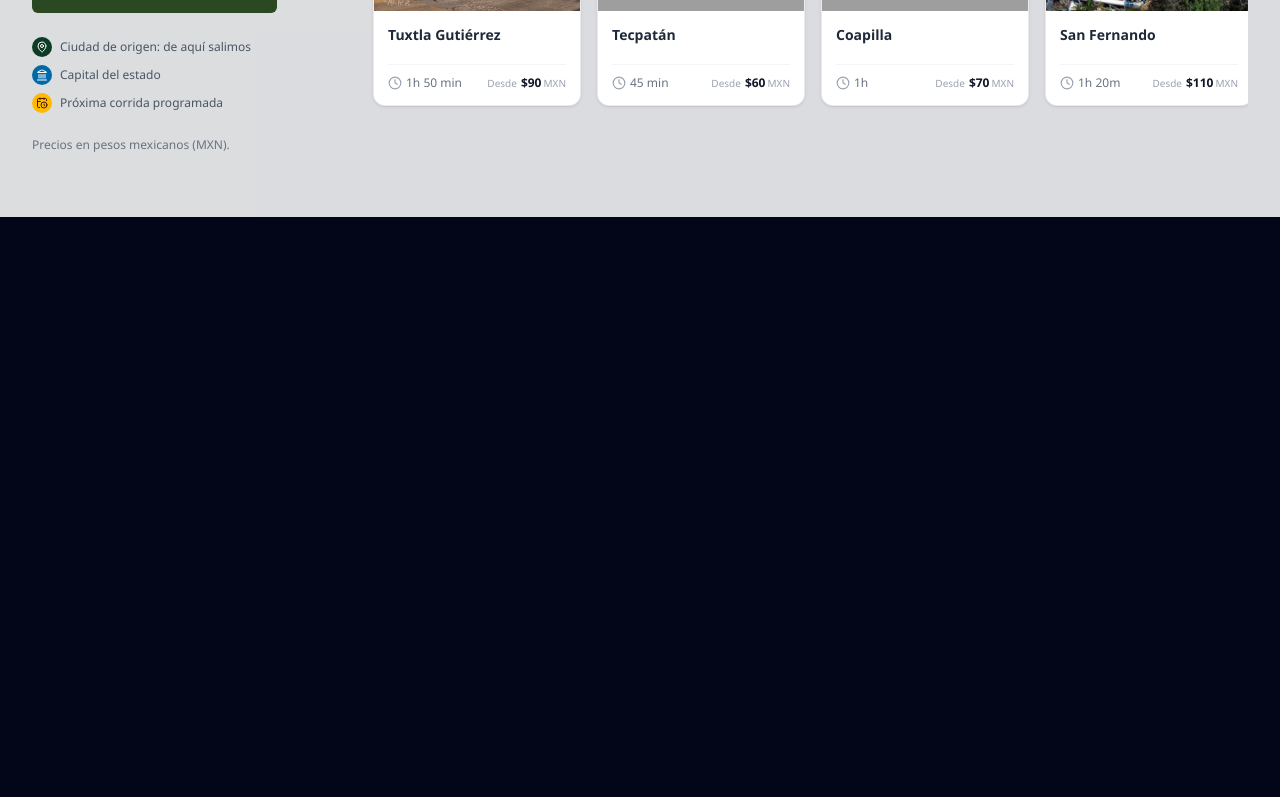
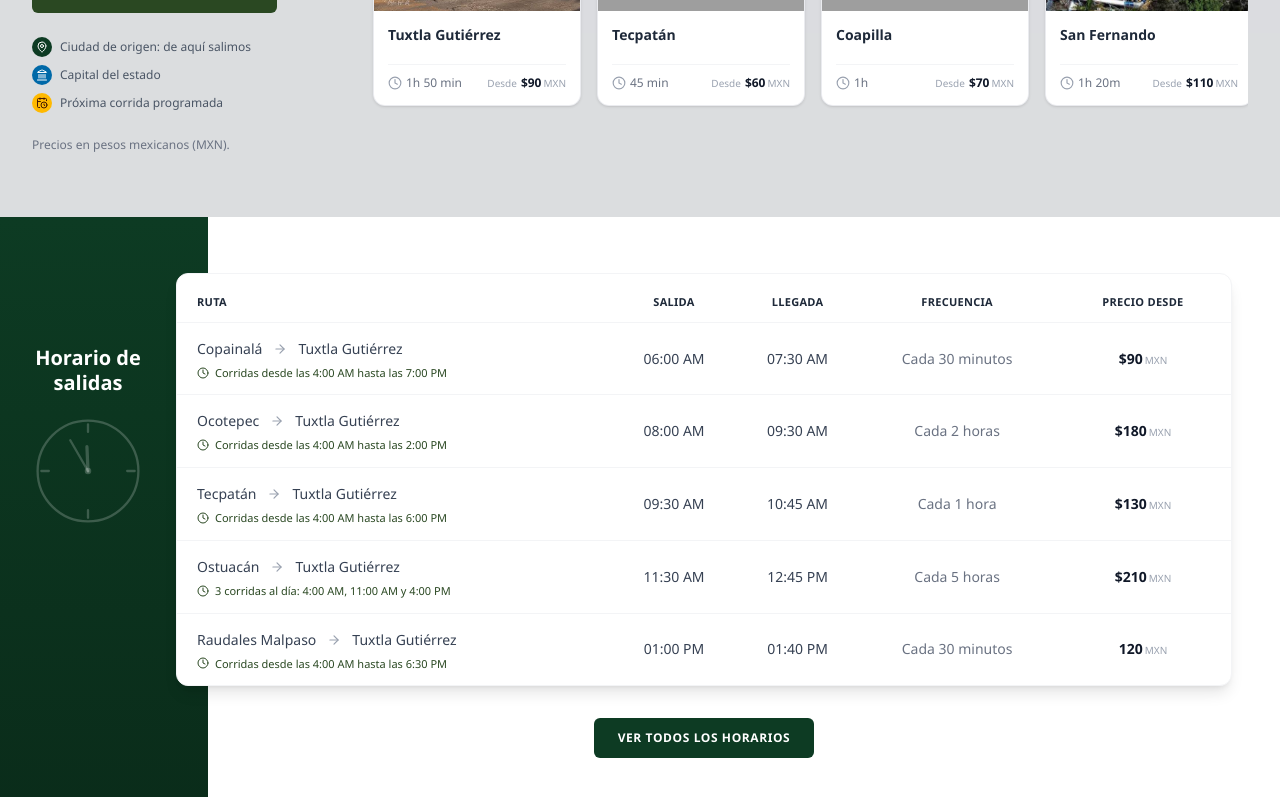
Before and after one commit to Isaili/zoque, a Next.js app: page / in a window 1280 px wide. Shown: the part 2000-2797 px from the top of the page. Before the commit the page ends 2217 px from the top, so only its background shows below. Built offline with nearby package versions, Linux system fonts and the light colour scheme; grey boxes are pictures that could not be loaded.

Commit message:
feat: corridas

```diff
--- a/src/app/page.tsx
+++ b/src/app/page.tsx
@@ -1,4 +1,4 @@
-import { Navbar, HeroSection, FooterBanner, AboutSection, DestinationsSection } from '@/features/home';
+import { Navbar, HeroSection, FooterBanner, AboutSection, DestinationsSection, SchedulesSection } from '@/features/home';
 
 export default function HomePage() {
   return (
@@ -8,6 +8,7 @@ export default function HomePage() {
       <FooterBanner />
       <AboutSection />
       <DestinationsSection />
+      <SchedulesSection />
 
     </main>
   );
--- a/src/features/home/components/HeroSection.tsx
+++ b/src/features/home/components/HeroSection.tsx
@@ -14,7 +14,7 @@ export function HeroSection() {
       </div>
 
       <div className="max-w-full sm:max-w-xl space-y-5 sm:space-y-6 text-white my-auto pt-10 sm:pt-12 lg:pt-0">
-        <h2 className="text-[2.25rem] sm:text-4xl md:text-5xl lg:text-6xl font-normal italic font-merriweather tracking-wide uppercase leading-[1.08] sm:leading-[1.12]">
+        <h2 className="text-[2.25rem] sm:text-4xl md:text-5xl lg:text-6xl italic font-merriweather tracking-[-0.06em] uppercase leading-[0.85]">
           <span className="block text-[#F5F2EB]">
             CONECTAMOS
           </span>
--- a/src/features/home/index.ts
+++ b/src/features/home/index.ts
@@ -3,4 +3,5 @@ export { HeroSection } from './components/HeroSection';
 export { FooterBanner } from './components/FooterBanner';
 export { AboutSection } from '../about/components/AboutSection';
 export { DestinationsSection } from '../destinations/components/DestinationsSection';
+export { SchedulesSection } from '../schedules/components/SchedulesSection';
 // ... las demás exportaciones
--- /dev/null
+++ b/src/features/schedules/components/SchedulesSection.tsx
@@ -0,0 +1,196 @@
+'use client';
+
+import { useState, useEffect } from 'react';
+import { ArrowRight, Clock } from 'lucide-react';
+
+interface Schedule {
+  id: string;
+  from: string;
+  to: string;
+  departure: string;
+  arrival: string;
+  frequency: string;
+  price: string;
+  note?: string;
+  reverse?: Partial<Pick<Schedule, 'departure' | 'arrival' | 'note'>>;
+}
+
+const runsNote = (first: string, last: string) => `Corridas desde las ${first} hasta las ${last}`;
+const FIRST_LAST_NOTE = runsNote('4:00 AM', '7:00 PM');
+
+const SCHEDULES: Schedule[] = [
+  { id: '1', from: 'Copainalá', to: 'Tuxtla Gutiérrez', departure: '06:00 AM', arrival: '07:30 AM', frequency: 'Cada 30 minutos', price: '$90', note: FIRST_LAST_NOTE },
+  { id: '2', from: 'Ocotepec', to: 'Tuxtla Gutiérrez', departure: '08:00 AM', arrival: '09:30 AM', frequency: 'Cada 2 horas', price: '$180', note: runsNote('4:00 AM', '2:00 PM') },
+  { id: '3', from: 'Tecpatán', to: 'Tuxtla Gutiérrez', departure: '09:30 AM', arrival: '10:45 AM', frequency: 'Cada 1 hora', price: '$130', note: runsNote('4:00 AM', '6:00 PM') },
+  { id: '4', from: 'Ostuacán', to: 'Tuxtla Gutiérrez', departure: '11:30 AM', arrival: '12:45 PM', frequency: 'Cada  5 horas', price: '$210', note: '3 corridas al día: 4:00 AM, 11:00 AM y 4:00 PM' },
+  { id: '5', from: 'Raudales Malpaso', to: 'Tuxtla Gutiérrez', departure: '01:00 PM', arrival: '01:40 PM', frequency: 'Cada 30 minutos', price: '120', note: runsNote('4:00 AM', '6:30 PM') },
+];
+
+interface SchedulesSectionProps {
+  viewAllHref?: string;
+}
+
+/* Reloj analógico dinámico en tiempo real */
+const DynamicClockDecoration = () => {
+  const [time, setTime] = useState<Date | null>(null);
+
+  useEffect(() => {
+    setTime(new Date());
+    const interval = setInterval(() => setTime(new Date()), 1000);
+    return () => clearInterval(interval);
+  }, []);
+
+  // Ángulos por defecto antes de la hidratación del cliente
+  const minutes = time ? time.getMinutes() : 0;
+  const hours = time ? time.getHours() % 12 : 0;
+
+  const minuteAngle = minutes * 6; // 360deg / 60min
+  const hourAngle = hours * 30 + minutes * 0.5; // 360deg / 12h + ajuste por minutos
+
+  return (
+    <svg
+      viewBox="0 0 120 120"
+      className="h-24 w-24 md:h-28 md:w-28 text-white/20"
+      fill="none"
+      stroke="currentColor"
+      strokeWidth="2.5"
+      strokeLinecap="round"
+      aria-hidden
+    >
+      <circle cx="60" cy="60" r="54" />
+      {/* Marcas principales (12, 3, 6, 9) */}
+      <path d="M60 10v8M60 102v8M10 60h8M102 60h8" />
+
+      {/* Manecilla de Horas */}
+      <line
+        x1="60"
+        y1="60"
+        x2="60"
+        y2="34"
+        strokeWidth="3.5"
+        transform={`rotate(${hourAngle} 60 60)`}
+      />
+
+      {/* Manecilla de Minutos */}
+      <line
+        x1="60"
+        y1="60"
+        x2="60"
+        y2="22"
+        strokeWidth="2.5"
+        transform={`rotate(${minuteAngle} 60 60)`}
+      />
+
+      {/* Centro del reloj */}
+      <circle cx="60" cy="60" r="3.5" fill="currentColor" stroke="none" />
+    </svg>
+  );
+};
+
+export const SchedulesSection = ({ viewAllHref = '/horarios' }: SchedulesSectionProps) => {
+  const [flips, setFlips] = useState<Record<string, number>>({});
+  const flipRoute = (id: string) => setFlips((prev) => ({ ...prev, [id]: (prev[id] ?? 0) + 1 }));
+
+  return (
+    <section className="w-full bg-white">
+      <h2 className="sr-only">Horarios</h2>
+
+      <div className="flex">
+        {/* Panel verde con el reloj dinámico */}
+        <div className="hidden sm:flex shrink-0 w-36 md:w-52 flex-col items-center gap-5 pt-24 md:pt-32 pr-8 bg-gradient-to-b from-[#0D3B23] to-[#0A2C1A]">
+          <p className="px-2 text-center text-lg md:text-xl font-bold leading-tight text-white">
+            Horario de salidas
+          </p>
+          <DynamicClockDecoration />
+        </div>
+
+        {/* Tabla de horarios */}
+        <div className="relative z-10 min-w-0 flex-1 px-4 py-10 sm:-ml-8 sm:py-14 sm:pl-0 sm:pr-8 lg:pr-12">
+          <div className="overflow-x-auto rounded-xl border border-gray-100 bg-white shadow-lg">
+            <table className="w-full min-w-[36rem] text-left text-xs md:text-sm">
+              <caption className="sr-only">Horarios de salida y llegada de las corridas</caption>
+              <thead>
+                <tr className="text-[10px] md:text-[11px] font-semibold uppercase tracking-wide text-gray-800">
+                  <th scope="col" className="px-5 pt-5 pb-3 font-semibold">Ruta</th>
+                  <th scope="col" className="px-3 pt-5 pb-3 text-center font-semibold">Salida</th>
+                  <th scope="col" className="px-3 pt-5 pb-3 text-center font-semibold">Llegada</th>
+                  <th scope="col" className="px-3 pt-5 pb-3 text-center font-semibold">Frecuencia</th>
+                  <th scope="col" className="px-5 pt-5 pb-3 text-center font-semibold">Precio desde</th>
+                </tr>
+              </thead>
+              <tbody>
+                {SCHEDULES.map((row) => {
+                  const clicks = flips[row.id] ?? 0;
+                  const reversed = clicks % 2 === 1;
+                  const from = reversed ? row.to : row.from;
+                  const to = reversed ? row.from : row.to;
+                  const data = reversed ? { ...row, ...row.reverse } : row;
+
+                  return (
+                    <tr
+                      key={row.id}
+                      className="border-t border-gray-100 text-gray-700 transition-colors hover:bg-gray-50/70"
+                    >
+                      <th scope="row" className="px-5 py-3.5 font-normal">
+                        <span className="inline-flex items-center gap-1.5 whitespace-nowrap">
+                          {from}
+                          <button
+                            type="button"
+                            onClick={() => flipRoute(row.id)}
+                            title="Invertir dirección"
+                            aria-label={`Invertir dirección de la ruta ${from} a ${to}`}
+                            className={`inline-flex h-6 w-6 items-center justify-center rounded-full transition-colors focus-visible:outline-none focus-visible:ring-2 focus-visible:ring-[#2A4822] ${
+                              reversed
+                                ? 'text-amber-500 bg-amber-50 hover:bg-amber-100'
+                                : 'text-gray-400 hover:bg-gray-100 hover:text-[#0D3B23]'
+                            }`}
+                          >
+                            <ArrowRight
+                              className={`h-3.5 w-3.5 transition-transform duration-500 motion-reduce:transition-none ${
+                                reversed ? 'text-amber-500' : ''
+                              }`}
+                              style={{ transform: `rotate(${clicks * 180}deg)` }}
+                              aria-hidden
+                            />
+                          </button>
+                          {to}
+                        </span>
+                        {data.note && (
+                          <span className="mt-1 flex items-center gap-1.5 text-[11px] font-medium text-[#2A4822]">
+                            <Clock className="h-3 w-3" aria-hidden />
+                            {data.note}
+                          </span>
+                        )}
+                      </th>
+                      <td className="whitespace-nowrap px-3 py-3.5 text-center">{data.departure}</td>
+                      <td className="whitespace-nowrap px-3 py-3.5 text-center">{data.arrival}</td>
+                      <td className="px-3 py-3.5 text-center text-gray-500">{row.frequency}</td>
+                      <td className="whitespace-nowrap px-5 py-3.5 text-center font-bold text-gray-900">
+                        {row.price}
+                        <abbr
+                          title="Pesos mexicanos"
+                          className="ml-0.5 text-[10px] font-medium text-gray-400 no-underline"
+                        >
+                          MXN
+                        </abbr>
+                      </td>
+                    </tr>
+                  );
+                })}
+              </tbody>
+            </table>
+          </div>
+
+          <div className="mt-8 flex justify-center">
+            <a
+              href={viewAllHref}
+              className="inline-flex items-center justify-center rounded-md bg-[#0D3B23] px-6 py-3 text-xs font-semibold uppercase tracking-wider text-white transition-colors hover:bg-[#164A2F] focus-visible:outline-none focus-visible:ring-2 focus-visible:ring-[#2A4822] focus-visible:ring-offset-2"
+            >
+              Ver todos los horarios
+            </a>
+          </div>
+        </div>
+      </div>
+    </section>
+  );
+};
```
